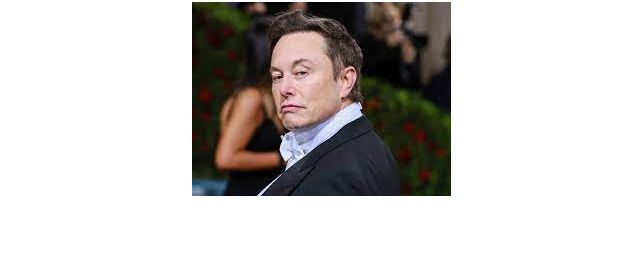
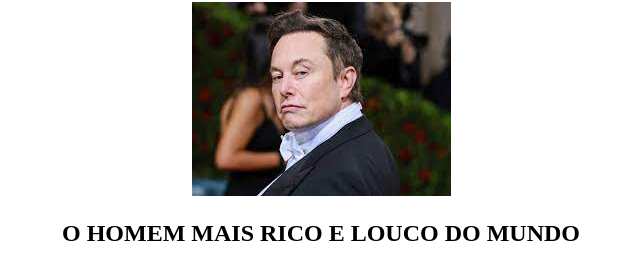
Before and after one commit to guisenandrade/INW2MIA, a plain HTML site: page pageteste/index.html in a window 1280 px wide. Shown: the part 78-358 px from the top of the page, without its empty margins (319-959 px from the left). Drawn offline with Linux system fonts and the light colour scheme.

Commit message:
SEGUNDO COMMIT NA BRANCH DE TESTE

```diff
--- a/pageteste/index.html
+++ b/pageteste/index.html
@@ -9,6 +9,7 @@
     <center>
         <h1>EXEMPLO DE BRANCHES</h1>
         <img src="img/elon.jfif" alt="">
+        <h2>O HOMEM MAIS RICO E LOUCO DO MUNDO</h2>
     </center>
 
 </body>
```
